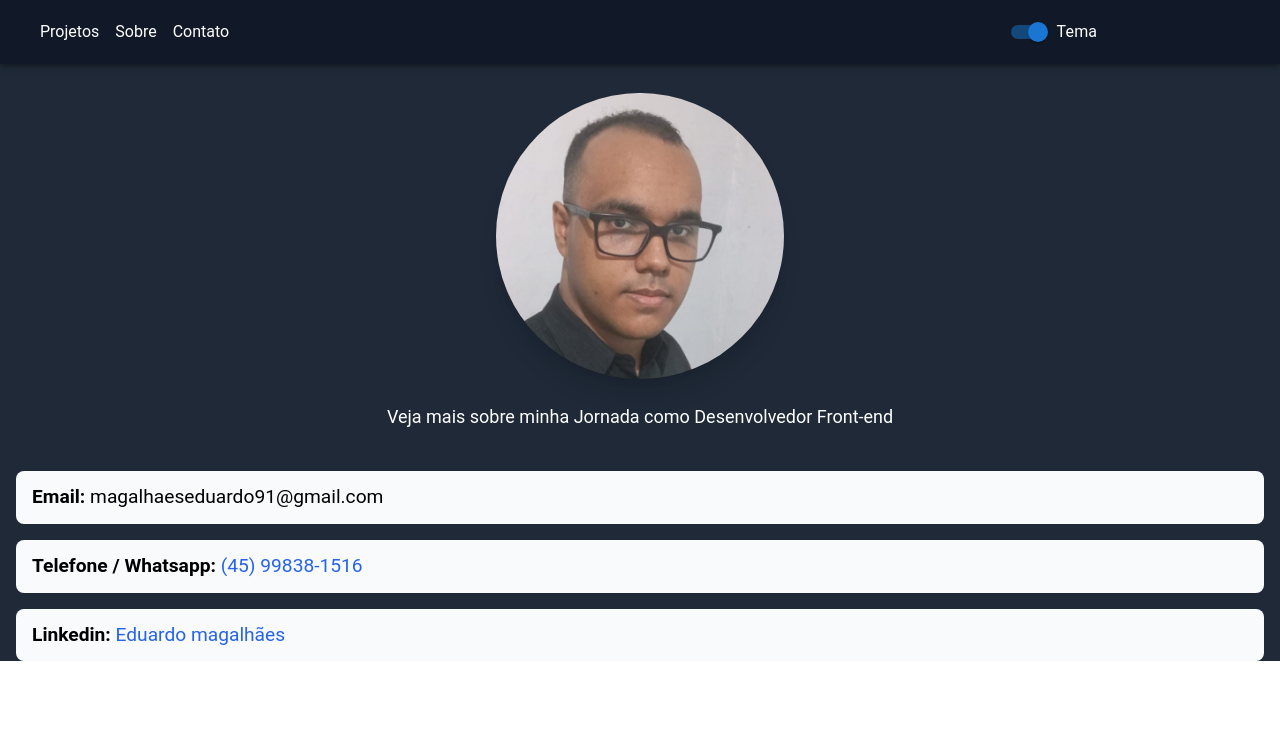
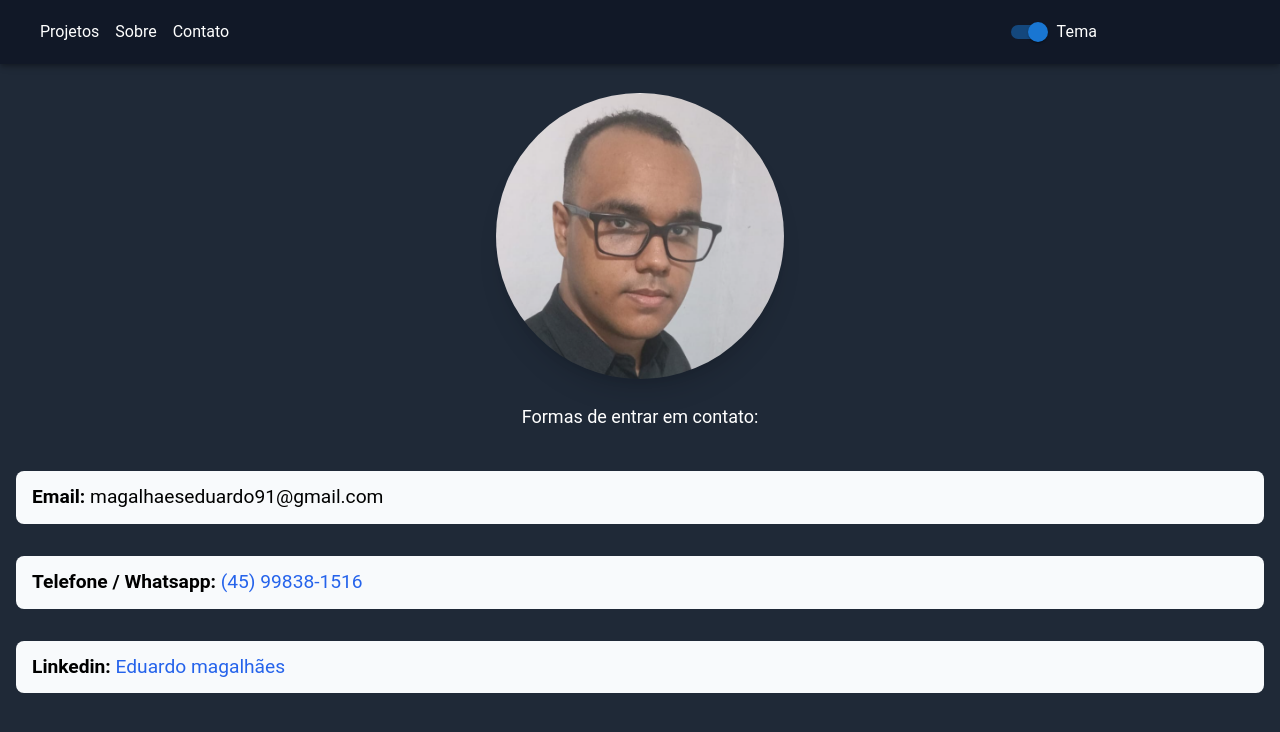
Before and after one commit to eduardosm123/portifolio, a React (Create React App) app: page /contato in a window 1280 px wide. Shown: the top 732 px of the page. Built offline with nearby package versions, Linux system fonts and the light colour scheme.

Commit message:
sem respaço restante

```diff
--- a/src/pages/Contact.tsx
+++ b/src/pages/Contact.tsx
@@ -15,8 +15,8 @@ export default function Contact() {
     return (
         <>
             <NavBar>
-                <div data-testid="contact">
-                    <Box className='flex flex-col pb-1'> <Presentation text="Veja mais sobre minha Jornada como Desenvolvedor Front-end" /> </Box>
+                <div data-testid="contact" className="min-h-screen flex flex-col">
+                    <Box className='flex flex-col pb-1'> <Presentation text="Formas de entrar em contato: " /> </Box>
                     <Box className={darkMode ? "bg-[#f8fafc] hover:bg-[#f1f5f9] m-4 px-4 py-3 rounded-lg" : "bg-[#d1d5db] hover:bg-[#e5e7eb] m-4 px-4 py-3 rounded-lg"} >
                         <article>
                             <p className='font_size_contact'>
@@ -24,18 +24,13 @@ export default function Contact() {
                             </p>
                         </article>
                     </Box>
-
                     <Box className={darkMode ? "bg-[#f8fafc] hover:bg-[#f1f5f9] m-4 px-4 py-3 rounded-lg" : "bg-[#d1d5db] hover:bg-[#e5e7eb] m-4 px-4 py-3 rounded-lg"} >
                         <article>
-
                             <p className='font_size_contact'>
                                 <span className='font-bold'>Telefone / Whatsapp: </span>   <a className='text-blue-600 hover:text-red-600' href="https://wa.me/5545998381516" target="_blank" rel="noopener noreferrer">
                                     (45) 99838-1516
                                 </a>
                             </p>
-
-
-
                         </article>
                     </Box>
                     <Box className={darkMode ? "bg-[#f8fafc] hover:bg-[#f1f5f9] m-4 px-4 py-3 rounded-lg" : "bg-[#d1d5db] hover:bg-[#e5e7eb] m-4 px-4 py-3 rounded-lg"}>
@@ -45,8 +40,7 @@ export default function Contact() {
                             </p>
                         </article>
                     </Box>
-
-
+                    <div className="flex-grow"></div>
                 </div>
             </NavBar>
         </>
```
